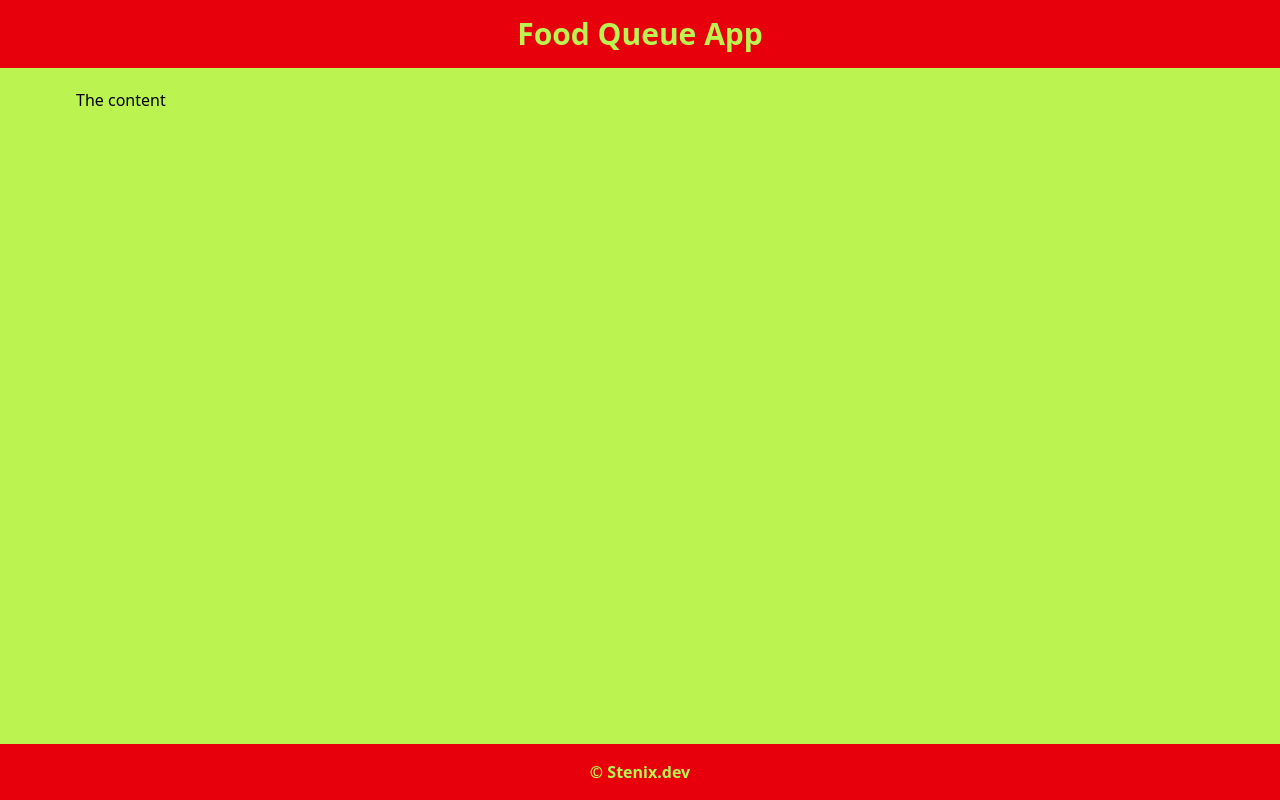
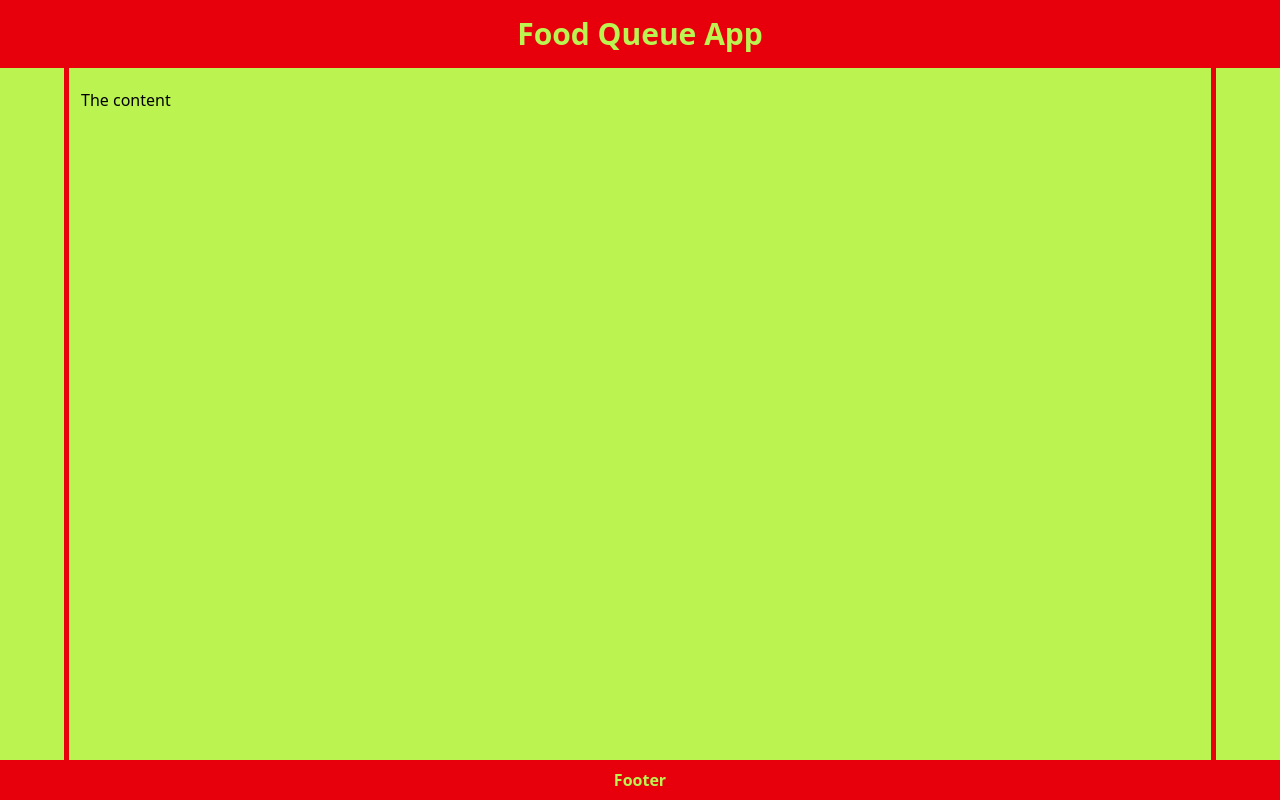
Before and after one commit to StenixDev/byte-boredom, a Next.js app in the folder food-queue/: page / in a window 1280 px wide. Built offline with nearby package versions, Linux system fonts and the light colour scheme.

Commit message:
Layout design

```diff
--- a/food-queue/app/components/footer.tsx
+++ b/food-queue/app/components/footer.tsx
@@ -1,9 +1,7 @@
 function Footer() {
   return (
-    <footer className='w-full bg-red-600 py-4 text-white'>
-      <div className='max-w-5xl mx-auto text-center font-bold text-lime-300'>
-        &copy; Stenix.dev
-      </div>
+    <footer className='text-center bg-red-600 p-2 text-lime-300 font-bold'>
+      Footer
     </footer>
   );
 }
--- a/food-queue/app/layout.tsx
+++ b/food-queue/app/layout.tsx
@@ -27,17 +27,15 @@ export default function RootLayout({
   return (
     <html lang='en'>
       <body
-        className={`${geistSans.variable} ${geistMono.variable} antialiased  bg-lime-300`}
+        className={`${geistSans.variable} ${geistMono.variable} antialiased min-h-screen flex flex-col bg-lime-300`}
       >
-        <div className='min-h-screen flex flex-col'>
-          <Header />
-
-          <main className='flex flex-col flex-1 w-6xl mx-auto'>
-            <div className='flex-1 text-black py-5 px-3'>{children}</div>
-          </main>
-
-          <Footer />
-        </div>
+        <Header />
+        <main className='flex-1 w-full flex flex-col'>
+          <div className='max-w-6xl w-full mx-auto  text-black py-5 px-3 flex-1 border-x-[5px] border-red-600'>
+            {children}
+          </div>
+        </main>
+        <Footer />
       </body>
     </html>
   );
```
